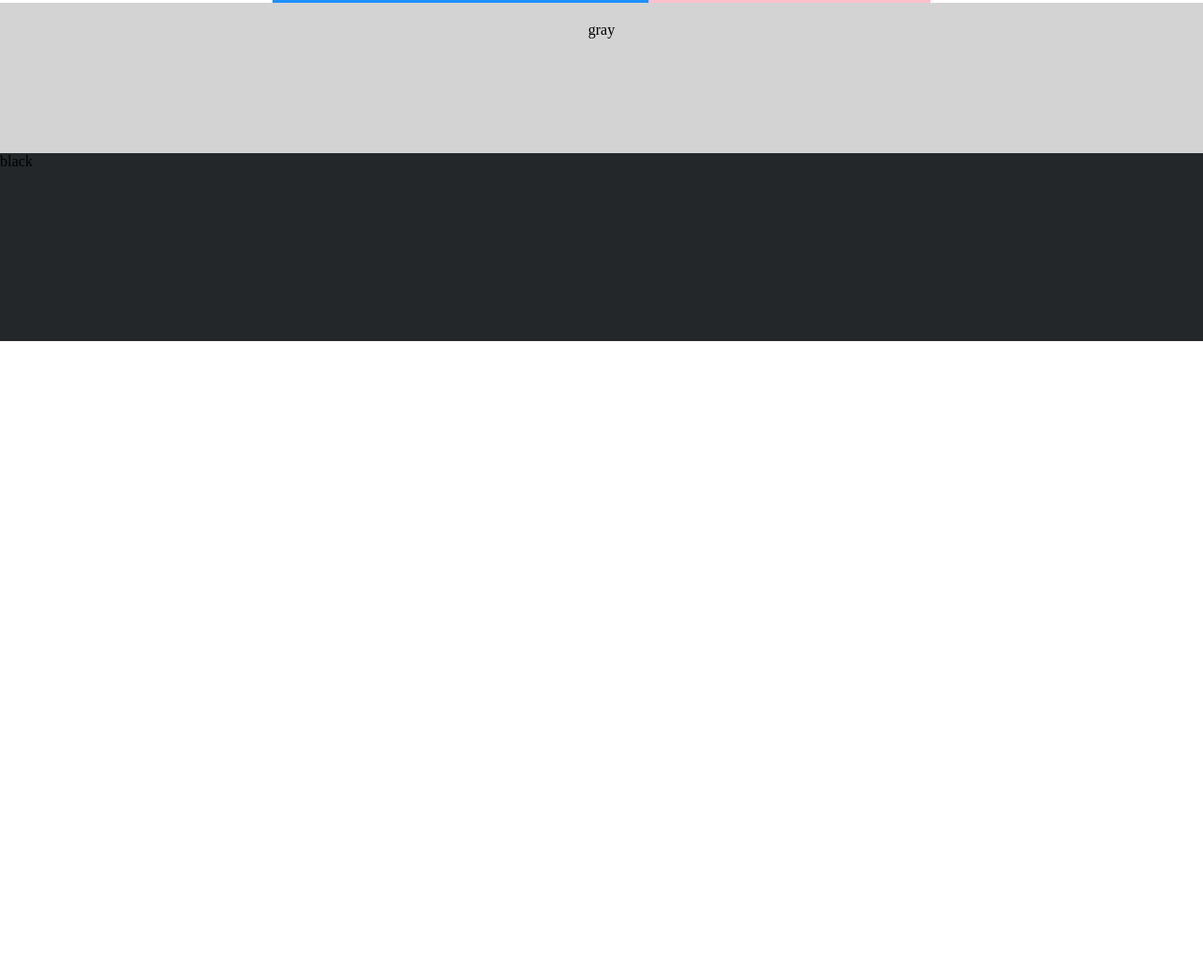
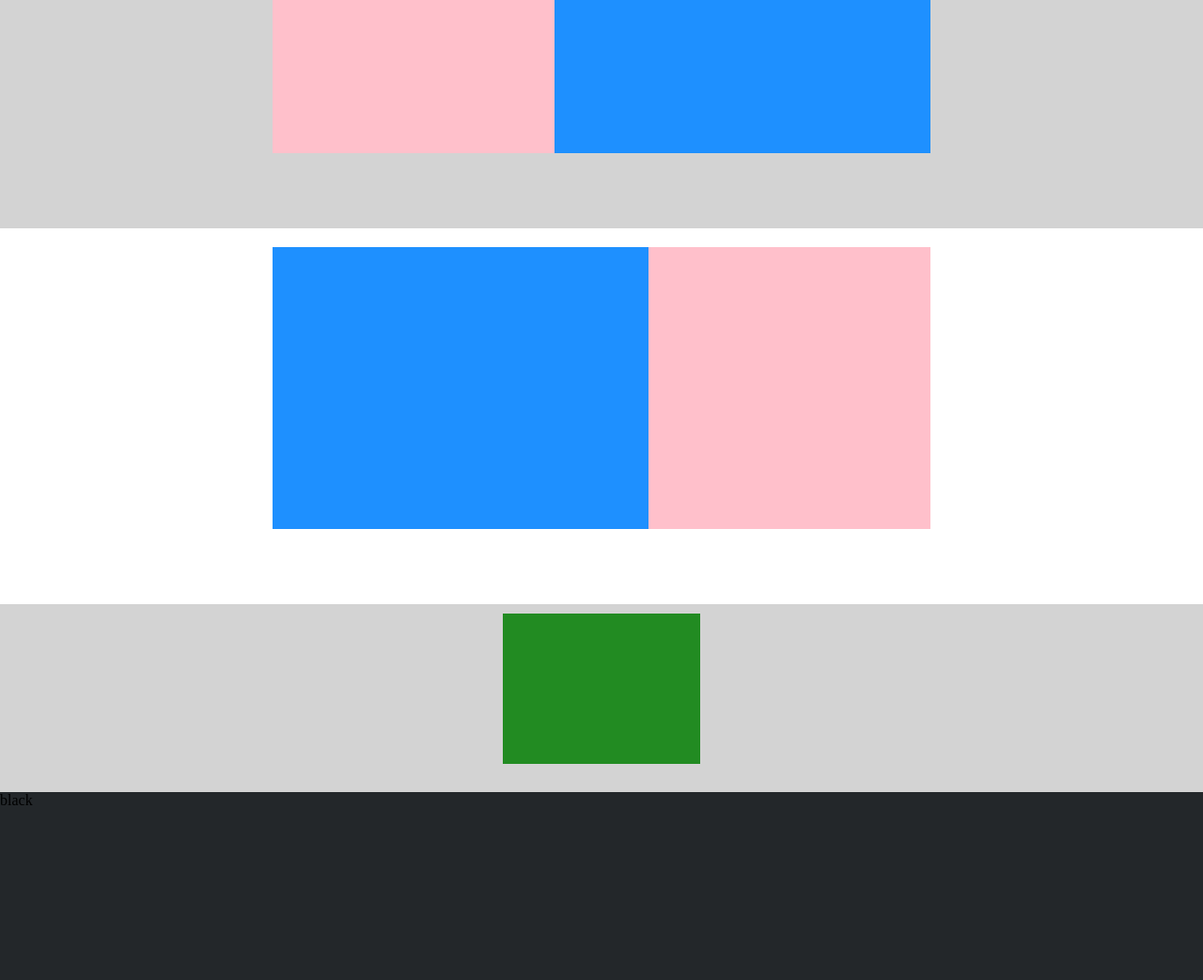
Before and after one commit to CarmeloMelito/htlmcss-struttura-discord, a plain HTML site: page index.html in a window 1280 px wide. Shown: the part 983-2026 px from the top of the page at 94% size. Before the commit the page ends 1346 px from the top, so only its background shows below. Drawn offline with Linux system fonts and the light colour scheme.

Commit message:
feat:gray container

```diff
--- a/index.html
+++ b/index.html
@@ -35,7 +35,9 @@
             <div class="white-container_white-item"></div>
             <div class="white-container_white-item-1"></div>
         </div>
-        <div class="gray-container"> gray</div>
+        <div class="gray-container-1">
+            <div class="gray-container-item"></div>
+        </div>
         <div class="black-container"> black</div>
 
 
--- a/style.css
+++ b/style.css
@@ -59,7 +59,7 @@ main {
 
 .white-container {
     background-color: white;
-    height: 200px;
+    height: 400px;
     display: flex;
     justify-content: center;
     padding: 20px;
@@ -83,12 +83,33 @@ main {
 
 .gray-container {
     background-color: #d3d3d3;
-    height: 160px;
+    height: 400px;
     display: flex;
     justify-content: center;
     padding: 20px;
 }
 
+.gray-container-1 {
+    background-color: #d3d3d3;
+    height: 200px;
+    display: flex;
+    justify-content: center;
+
+}
+
+
+
+.gray-container-item {
+    background-color: #228b22;
+    height: 160px;
+    width: 210px;
+    margin: 10px;
+
+}
+
+
+
+
 .black-container {
     background-color: #23272a;
     height: 200px;
```
